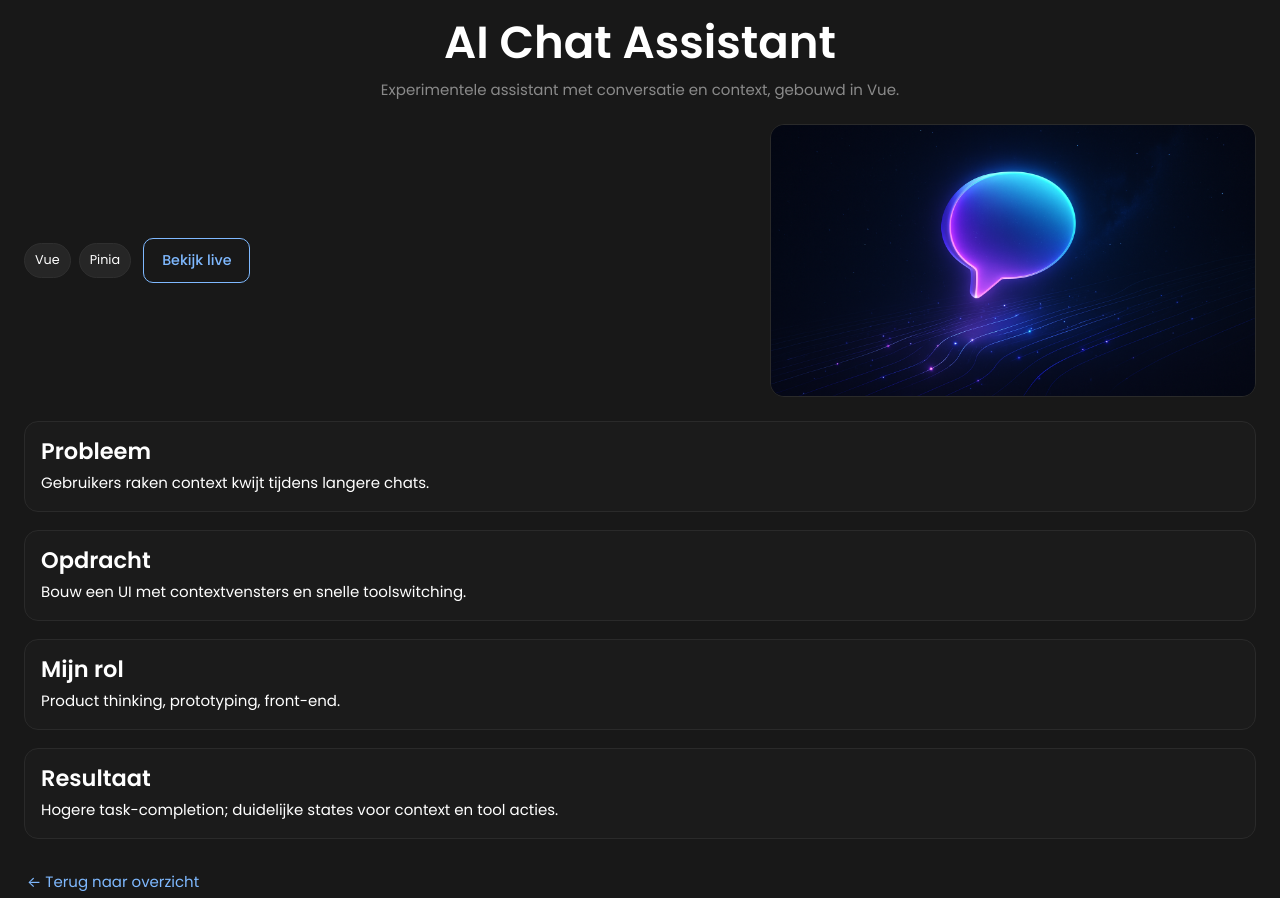
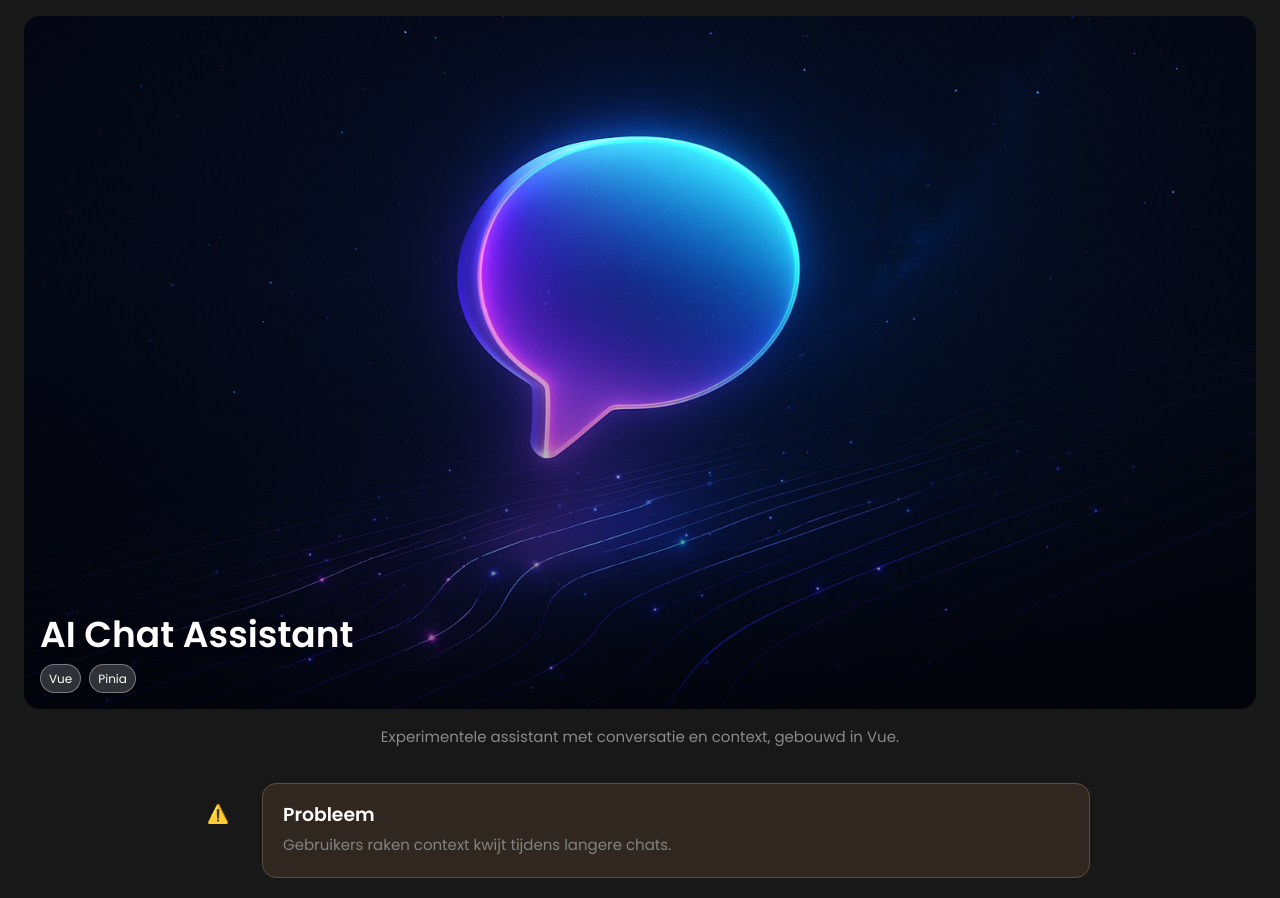
Before and after one commit to mikedegrassi/portfolio, a Vue app: page /projects/ai-chat-assistant in a window 1280 px wide. Shown: the part 80-978 px from the top of the page. Built offline with nearby package versions, Linux system fonts and the light colour scheme.

Commit message:
Project details page

```diff
--- a/src/assets/base.css
+++ b/src/assets/base.css
@@ -73,8 +73,18 @@ h3 {
   font-weight: 600;
   line-height: 1.2;
 }
+
 .muted {
   color: var(--color-text-muted);
+}
+
+.tag {
+  background: rgba(255,255,255,0.18);
+  border: 1px solid rgba(255,255,255,0.35);
+  padding: 4px 8px;
+  border-radius: 999px;
+  font-size: .8rem;
+  color: #fff;
 }
 
 /* Containers */
--- a/src/views/ProjectsDetails.vue
+++ b/src/views/ProjectsDetails.vue
@@ -1,11 +1,11 @@
 <script setup>
-import { computed } from 'vue'
-import { useRoute } from 'vue-router'
+import { computed, onMounted, onBeforeUnmount } from 'vue'
+import { useRoute, RouterLink } from 'vue-router'
 import projects from '@/data/projects.json'
 
 const route = useRoute()
 
-// Vite 6+ syntax voor glob URL's
+// Vite 6+ glob URL's
 const imageMap = import.meta.glob('@/assets/images/*', {
     eager: true,
     import: 'default',
@@ -22,48 +22,53 @@ const sections = computed(() => {
     if (!project.value) return []
     const p = project.value
     return [
-        { key: 'problem', title: 'Probleem', text: p.problem },
-        { key: 'assignment', title: 'Opdracht', text: p.assignment },
-        { key: 'role', title: 'Mijn rol', text: p.role },
-        { key: 'result', title: 'Resultaat', text: p.result },
+        { key: 'problem', title: 'Probleem', text: p.problem, icon: '⚠️' },
+        { key: 'assignment', title: 'Opdracht', text: p.assignment, icon: '📋' },
+        { key: 'role', title: 'Mijn rol', text: p.role, icon: '👤' },
+        { key: 'result', title: 'Resultaat', text: p.result, icon: '✅' },
     ].filter(s => s.text)
 })
+
+// Theme: oranje aan op mount, uit bij verlaten
+onMounted(() => document.documentElement.classList.add('theme-orange'))
+onBeforeUnmount(() => document.documentElement.classList.remove('theme-orange'))
 </script>
 
 <template>
-    <section class="project-detail page" v-if="project">
+    <section v-if="project" class="project-detail page">
         <div class="container">
-            <!-- Page hero -->
-            <header class="page-hero">
-                <h1>{{ project.title }}</h1>
-                <p class="subtitle">{{ project.description }}</p>
-            </header>
+            <!-- Cover met overlay -->
+            <div class="cover-wrap">
+                <img class="cover" :src="imgSrc(project.image)" :alt="project.title" />
 
-            <!-- Intro / cover -->
-            <header class="hero">
-                <div class="text">
-                    <div class="meta">
-                        <div class="chips" v-if="project.tech?.length">
-                            <span class="chip" v-for="t in project.tech" :key="t">{{ t }}</span>
+                <div class="cover-overlay">
+                    <div class="overlay-left">
+                        <h1 class="title">{{ project.title }}</h1>
+                        <div class="tags" v-if="project.tech?.length">
+                            <span class="tag" v-for="t in project.tech" :key="t">{{ t }}</span>
                         </div>
-                        <a v-if="project.url" :href="project.url" target="_blank" rel="noopener"
-                            class="btn btn--primary">
-                            <span>Bekijk live</span>
-                        </a>
                     </div>
                 </div>
-                <img class="cover" :src="imgSrc(project.image)" :alt="project.title" />
-            </header>
+            </div>
 
-            <!-- Content blocks -->
-            <div class="content">
-                <article v-for="s in sections" :key="s.key" class="block">
-                    <h2>{{ s.title }}</h2>
-                    <p>{{ s.text }}</p>
-                </article>
+            <!-- Korte intro -->
+            <p class="subtitle center">{{ project.description }}</p>
 
-                <RouterLink to="/projects" class="back">← Terug naar overzicht</RouterLink>
+            <!-- Calm flow timeline -->
+            <div class="flow" v-if="sections.length">
+                <div class="flow-item" v-for="s in sections" :key="s.key">
+                    <div class="flow-icon" aria-hidden="true">
+                        <span class="bubble">{{ s.icon }}</span>
+                    </div>
+
+                    <article class="flow-card">
+                        <h2 class="flow-title">{{ s.title }}</h2>
+                        <p class="flow-text">{{ s.text }}</p>
+                    </article>
+                </div>
             </div>
+
+            <RouterLink to="/projects" class="back">← Terug naar overzicht</RouterLink>
         </div>
     </section>
 
@@ -77,106 +82,298 @@ const sections = computed(() => {
 </template>
 
 <style scoped>
-/* Page spacing */
+/* Container houdt veel ademruimte */
+.flow {
+    display: grid;
+    gap: 22px;
+    max-width: 900px;
+    margin: 0 auto;
+    padding-block: 8px;
+}
+
+/* Elk item: rustige 2-koloms grid (icon | content) */
+.flow-item {
+    display: grid;
+    grid-template-columns: 56px 1fr;
+    align-items: start;
+    gap: 16px;
+}
+
+/* Icon-bol: klein, subtiel, niet schreeuwerig */
+.flow-icon {
+    display: grid;
+    place-items: center;
+    padding-top: 6px;
+    /* optisch uitlijnen met titel */
+}
+
+.bubble {
+    display: inline-grid;
+    place-items: center;
+    width: 50px;
+    height: 50px;
+    border-radius: 50%;
+    color: var(--color-text);
+    font-size: 18px;
+    line-height: 1;
+    user-select: none;
+}
+
+/* Kaart: rustige rand, zachte achtergrond, royale padding */
+.flow-card {
+    background: color-mix(in oklab, var(--color-primary) 10%, transparent);
+    border: 1px solid color-mix(in oklab, var(--color-primary) 28%, #2a2a2a);
+    border-radius: 14px;
+    padding: clamp(14px, 2.4vw, 20px);
+    transition: box-shadow .2s ease, transform .12s ease, border-color .2s ease;
+}
+
+.flow-card:hover {
+    transform: translateY(-1px);
+    box-shadow: 0 10px 26px rgba(0, 0, 0, .18);
+    border-color: color-mix(in oklab, var(--color-primary) 42%, #2a2a2a);
+}
+
+.flow-title {
+    margin: 0 0 6px;
+    font-weight: 700;
+    font-size: clamp(1.05rem, 2.4vw, 1.25rem);
+}
+
+.flow-text {
+    margin: 0;
+    color: var(--color-text-muted);
+    line-height: 1.65;
+}
+
+/* Mobiel: stack; icon boven content met kleiner bolletje */
+@media (max-width: 700px) {
+    .flow-item {
+        grid-template-columns: 1fr;
+        gap: 10px;
+    }
+
+    .flow-icon {
+        padding-top: 0;
+    }
+
+    .bubble {
+        width: 32px;
+        height: 32px;
+        font-size: 16px;
+    }
+}
+
+/* Pagina offset onder je vaste nav (zo nodig) */
 .page {
     padding-top: var(--nav-offset, 96px);
 }
 
-/* Hero header */
-.page-hero {
-    text-align: center;
-    margin-bottom: 22px;
+/* ========== COVER ========== */
+.cover-wrap {
+    position: relative;
+    border-radius: 16px;
+    overflow: hidden;
+    margin-bottom: 16px;
 }
 
-.page-hero h1 {
-    margin: 0 0 8px;
-    font-size: clamp(2rem, 4.6vw, 3rem);
-    font-weight: 800;
+.cover {
+    display: block;
+    width: 100%;
+    height: auto;
+    aspect-ratio: 16/9;
+    /* hou ‘m cinematic; haal weg als je echte hoogte wilt */
+    object-fit: cover;
 }
 
-.page-hero .subtitle {
-    color: #8a8a8a;
-    max-width: 820px;
-    margin: 0 auto;
-    line-height: 1.6;
+/* overlay met gradient en content onderin links */
+.cover-overlay {
+    position: absolute;
+    inset: 0;
+    display: grid;
+    grid-template-columns: 1fr auto;
+    align-items: end;
+    padding: 16px;
+    background: linear-gradient(to top,
+            rgba(0, 0, 0, 0.55) 0%,
+            rgba(0, 0, 0, 0.28) 38%,
+            rgba(0, 0, 0, 0) 65%);
 }
 
-/* Back link */
-.back {
-    display: inline-block;
-    margin-top: 10px;
-    color: #7FB9FF;
-    text-decoration: none;
+.overlay-left {
+    display: flex;
+    flex-direction: column;
+    gap: 8px;
 }
 
-/* Intro hero (cover + meta) */
-.hero {
-    display: grid;
-    gap: 18px;
-    grid-template-columns: 1.2fr .8fr;
-    align-items: center;
-    margin-bottom: 24px;
+.title {
+    margin: 0;
+    color: #fff;
+    font-size: clamp(1.6rem, 3.8vw, 2.4rem);
+    font-weight: 800;
+    text-shadow: 0 2px 10px rgba(0, 0, 0, .35);
 }
 
-.hero .text h1 {
-    margin: 0 0 8px;
-}
-
-.hero .text .muted {
-    color: #8a8a8a;
-    margin: 0 0 12px;
-}
-
-.meta {
-    display: flex;
-    align-items: center;
-    gap: 12px;
-    flex-wrap: wrap;
-}
-
-.chips {
+.tags {
     display: flex;
     gap: 8px;
     flex-wrap: wrap;
 }
 
-.chip {
-    background: #262626;
-    border: 1px solid #2f2f2f;
-    border-radius: 999px;
-    padding: 6px 10px;
-    font-size: .85rem;
+/* “Bekijk live” pijltje rechtsonder */
+.go {
+    position: relative;
+    right: 0;
+    bottom: 0;
+    width: 44px;
+    height: 44px;
+    border-radius: 50%;
+    display: grid;
+    place-items: center;
+    text-decoration: none;
+    font-size: 18px;
+    line-height: 1;
+    color: var(--color-primary);
+    border: 1px solid rgba(255, 255, 255, 0.45);
+    background: linear-gradient(to top, rgba(255, 255, 255, 0.35) 0%, rgba(255, 255, 255, 0.35) 100%);
+    background-repeat: no-repeat;
+    background-size: 100% 0%;
+    background-position: bottom;
+    transition: background-size .35s ease, border-color .2s ease, transform .2s ease;
 }
 
-.cover {
-    width: 100%;
-    border-radius: 14px;
-    object-fit: cover;
-    aspect-ratio: 16/9;
-    border: 1px solid #2a2a2a;
+.go:hover {
+    background-size: 100% 100%;
+    border-color: rgba(255, 255, 255, 0.6);
+    transform: translateY(-1px);
 }
 
-/* Content blocks */
-.content {
+/* subtitel onder de cover */
+.subtitle.center {
+    text-align: center;
+    color: #8a8a8a;
+    max-width: 820px;
+    margin: 10px auto 26px;
+    line-height: 1.6;
+}
+
+/* ========== TIMELINE ========== */
+.timeline {
+    position: relative;
     display: grid;
     gap: 18px;
+    margin-bottom: 10px;
 }
 
-.block {
+/* node-col + card-col */
+.step {
+    display: grid;
+    grid-template-columns: 36px 1fr;
+    gap: 12px;
+    align-items: start;
+}
+
+/* lijn + dot */
+.node {
+    position: relative;
+    display: grid;
+    place-items: center;
+}
+
+.node::before {
+    content: '';
+    position: absolute;
+    top: 0;
+    bottom: -18px;
+    /* beetje voorbij kaart */
+    width: 2px;
+    background: rgba(255, 255, 255, 0.18);
+}
+
+.node[data-last="true"]::before {
+    bottom: 12px;
+}
+
+/* stop lijn bij laatste */
+
+.dot {
+    z-index: 1;
+    width: 28px;
+    height: 28px;
+    border-radius: 50%;
+    display: grid;
+    place-items: center;
+    font-size: 15px;
+    background: var(--color-primary);
+    color: #0b1620;
+    box-shadow: 0 6px 20px rgba(0, 0, 0, .25);
+    border: 1px solid rgba(255, 255, 255, .2);
+}
+
+/* content kaart */
+.step-card {
     background: #1b1b1b;
     border: 1px solid #2a2a2a;
     border-radius: 14px;
     padding: 16px;
 }
 
-.block h2 {
+.step-card h2 {
     margin: 0 0 6px;
 }
 
-/* Responsive */
+/* back link */
+.back {
+    display: inline-block;
+    margin-top: 14px;
+    color: var(--color-primary);
+    text-decoration: none;
+    position: relative;
+    transition: color 0.3s ease;
+}
+
+/* onderstreep-animatie */
+.back::after {
+    content: "";
+    position: absolute;
+    left: 0;
+    bottom: -2px;
+    /* net onder de tekst */
+    width: 0%;
+    height: 2px;
+    background: var(--color-primary);
+    transition: width 0.3s ease;
+}
+
+/* hover: underline van links → rechts */
+.back:hover::after {
+    width: 100%;
+}
+
+/* ========== RESPONSIVE ========== */
 @media (max-width: 900px) {
-    .hero {
-        grid-template-columns: 1fr;
+    .cover-overlay {
+        padding: 12px;
+    }
+
+    .go {
+        width: 42px;
+        height: 42px;
+    }
+
+    .timeline {
+        gap: 14px;
+    }
+
+    .step {
+        grid-template-columns: 28px 1fr;
+        gap: 10px;
+    }
+
+    .dot {
+        width: 24px;
+        height: 24px;
+        font-size: 14px;
     }
 }
 </style>
--- a/src/views/ProjectsList.vue
+++ b/src/views/ProjectsList.vue
@@ -174,15 +174,6 @@ onBeforeUnmount(() => {
     gap: 6px;
 }
 
-.tag {
-    background: rgba(0, 0, 0, 0.45);
-    border: 1px solid rgba(255, 255, 255, 0.35);
-    padding: 4px 8px;
-    border-radius: 999px;
-    font-size: .8rem;
-    color: #fff;
-}
-
 /* Body */
 .body {
     position: relative;
```
